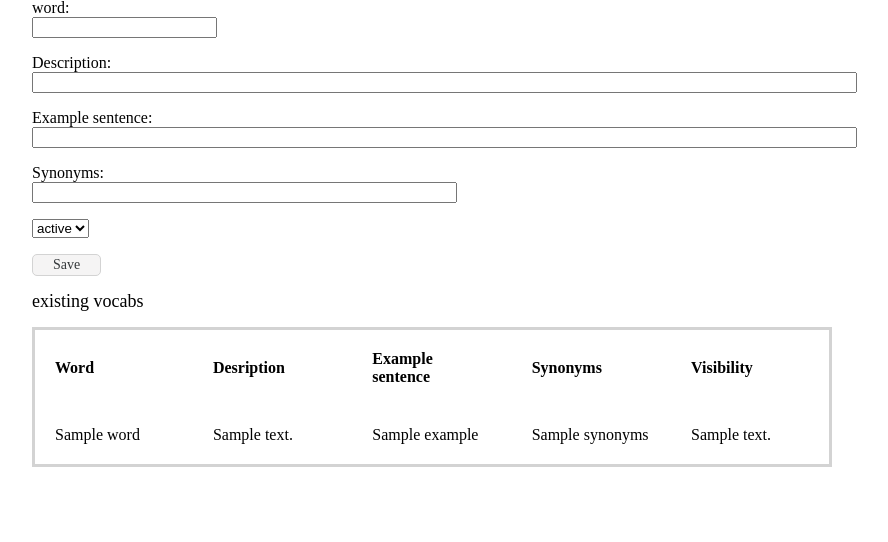
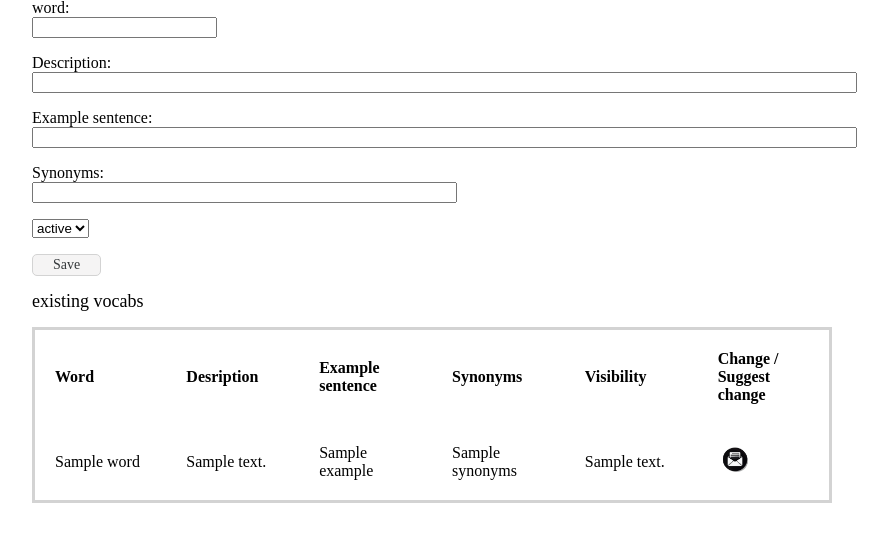
Before and after one commit to tuomoM/eruditeEdge, a Flask app: template templates/maintain.html in a window 1280 px wide. Shown: the part 157-699 px from the top of the page, without its empty margins (208-1096 px from the left). Run offline with Flask 3, Linux system fonts and the light colour scheme; the template is opened without the code that fills it: most values are stand-ins (such as "Sample title", 1, 10 or a date in 2020).

Commit message:
Change to maintain page list of vocabs, database change for change suggestions

```diff
--- a/schema.sql
+++ b/schema.sql
@@ -28,7 +28,7 @@ CREATE TABLE training_items(
     success_rate FLOAT
 );
 
-CREATE TABLE vocab_categories(
+CREATE TABLE status_categories(
     id INTEGER PRIMARY KEY,
     category_type TEXT,
     status_id INTEGER UNIQUE,
@@ -41,6 +41,6 @@ CREATE TABLE change_suggestions(
     new_description TEXT,
     new_example TEXT,
     new_synonyms TEXT,
-    change_status INTEGER,
+    change_status INTEGER REFERENCES status_categories,
     comments TEXT
 )
--- a/services/vocab_service.py
+++ b/services/vocab_service.py
@@ -21,7 +21,7 @@ class VocabService:
             return "Please input synonyms for word:" + word
         if self._vocab_repository.vocab_exists(word):
             return "Word already exists in database"
-        self._vocab_repository.save_vocabs(word,description,example,synonums,user_id,global_flag)
+        self._vocab_repository.save_vocabs(word.capitalize(),description,example,synonums,user_id,global_flag)
 
     def get_vocabs(self,user_id):
         return self._vocab_repository.get_vocabs(user_id)
--- a/templates/maintain.html
+++ b/templates/maintain.html
@@ -51,18 +51,21 @@
         <th>Example sentence</th>
         <th>Synonyms</th>
         <th>Visibility</th>
+        <th>Change / Suggest change</th>
       </tr>
       {% for vocab in vocabs %}
        <tr>
-        {%if vocab.user_id == session["user_id"]%}
-         <td><a href="/edit/{{ vocab.id }}" > {{vocab.word}}</a></td>
-        {% else %}
          <td> {{ vocab.word }}</td>
-        {% endif %}
          <td>{{ vocab.w_description }}</td>
          <td>{{ vocab.example }}</td>
          <td>{{ vocab.synonyms }}</td>
          <td>{{ vocab.flag_description }}</td>
+         <td>  {%if vocab.user_id != session["user_id"]%}
+                <a href="//suggest_changes/{{vocab.id}}"><img src="/static/suggest.png" alt="Suggest change" width="35" height="25"> </a>
+                {%else%}
+                 <a href="/edit/{{ vocab.id }}" ><img src="/static/change.png" alt ="Change" width="35" height="25"> </a>
+               {%endif%}
+         </td>
        </tr>
       {% endfor %}
 
```
Also changed, not shown: static/change.png (added), static/suggest.png (added).
